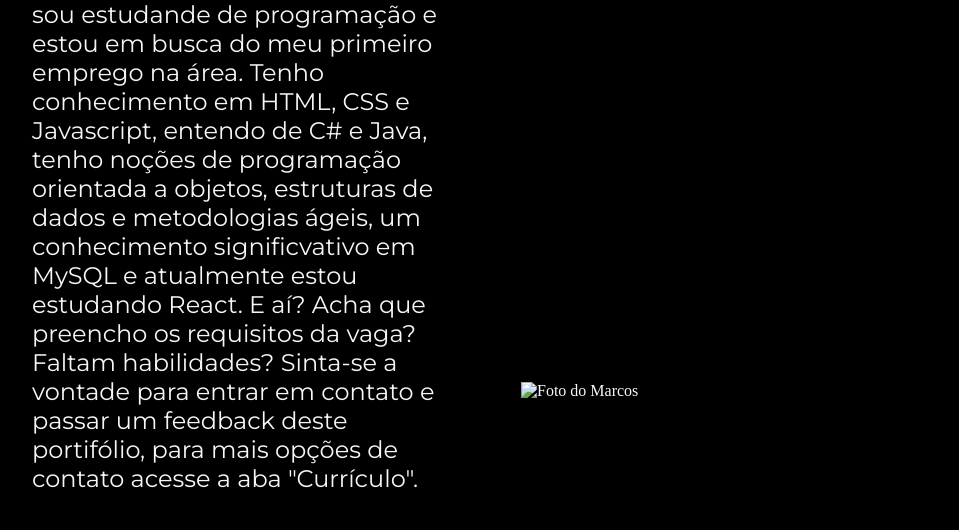
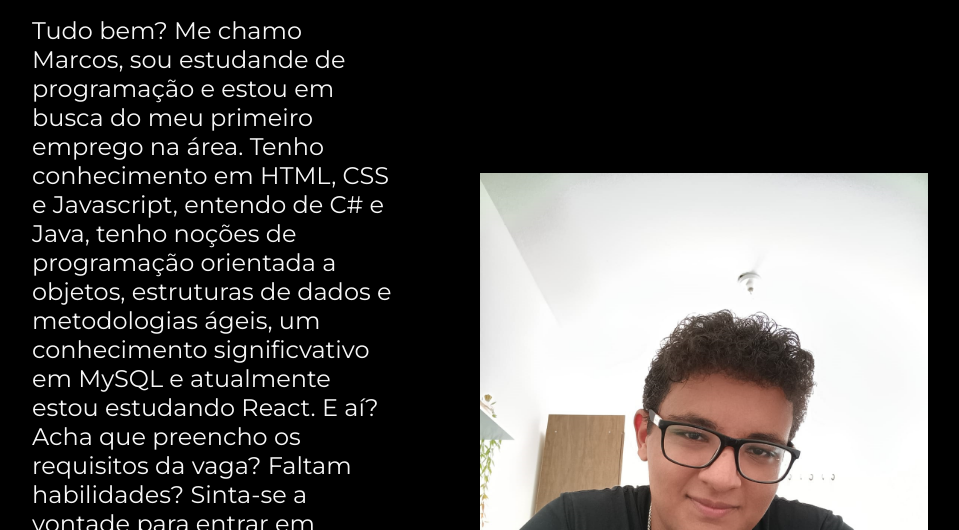
Before and after one commit to Marcos1110/portifolio, a plain HTML site: page index.html in a window 1280 px wide. Shown: the part 233-763 px from the top of the page, without its empty margins (160-1119 px from the left). Drawn offline with nearby package versions, Linux system fonts and the light colour scheme.

Commit message:
Update index.html

```diff
--- a/index.html
+++ b/index.html
@@ -43,7 +43,7 @@
 					</a>
 				</div>
 			</section>
-			<img class="apresentacao__imagem" src="./assets/image.jpg" alt="Foto do Marcos">
+			<img class="apresentacao__imagem" src="./assets/image.jpeg" alt="Foto do Marcos">
 		</main>
 
 		<footer class="rodape">
```
